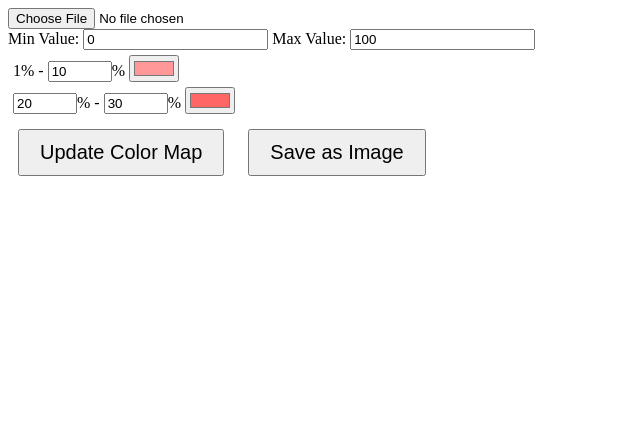
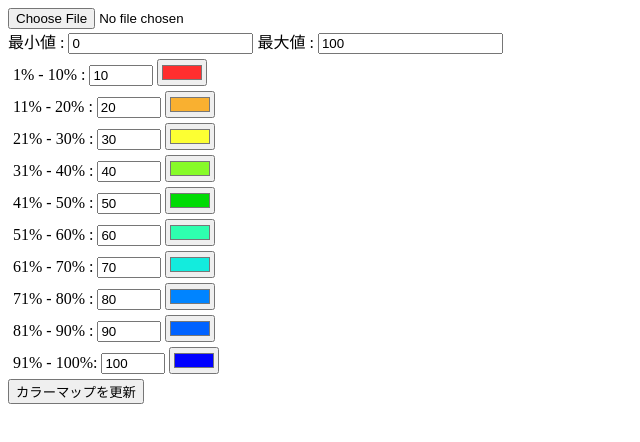
Before and after one commit to ybetti/color2, a plain HTML site: page index.html in a window 1280 px wide. Shown: the whole page, without its empty margins (0-640 px from the left). Drawn offline with nearby package versions, Linux system fonts and the light colour scheme.

Commit message:
Update index.html

```diff
--- a/index.html
+++ b/index.html
@@ -3,7 +3,7 @@
 <head>
     <meta charset="UTF-8">
     <meta name="viewport" content="width=device-width, initial-scale=1.0">
-    <title>CSV to Color Map</title>
+    <title>CSVからColor Map</title>
     <style>
         table {
             border-collapse: collapse;
@@ -16,34 +16,49 @@
         .color-input {
             margin: 5px;
         }
-        .large-button {
-            font-size: 20px;
-            padding: 10px 20px;
-            margin: 10px;
-        }
     </style>
 </head>
 <body>
     <input type="file" id="fileInput" accept=".csv">
     <div>
-        <label for="minValue">Min Value:</label>
+        <label for="minValue">最小値 : </label>
         <input type="number" id="minValue" value="0">
-        <label for="maxValue">Max Value:</label>
+        <label for="maxValue">最大値 : </label>
         <input type="number" id="maxValue" value="100">
     </div>
     <div id="colorSelectors">
         <div class="color-input">
-            <label>1% - <input type="number" id="percent1" min="1" max="100" value="10">%</label>
-            <input type="color" id="color1" value="#ff9999">
+            <label> 1% - 10% : <input type="number" id="range1" value="10" min="1" max="100"> <input type="color" id="color1" value="#ff2e2e"></label>
         </div>
         <div class="color-input">
-            <label><input type="number" id="percent2" min="1" max="100" value="20">% - <input type="number" id="percent3" min="1" max="100" value="30">%</label>
-            <input type="color" id="color2" value="#ff6666">
+            <label>11% - 20% : <input type="number" id="range2" value="20" min="1" max="100"> <input type="color" id="color2" value="#f9b030"></label>
         </div>
-        <!-- 他の範囲の入力フィールドも追加 -->
+        <div class="color-input">
+            <label>21% - 30% : <input type="number" id="range3" value="30" min="1" max="100"> <input type="color" id="color3" value="#fcff33"></label>
+        </div>
+        <div class="color-input">
+            <label>31% - 40% : <input type="number" id="range4" value="40" min="1" max="100"> <input type="color" id="color4" value="#87fb28"></label>
+        </div>
+        <div class="color-input">
+            <label>41% - 50% : <input type="number" id="range5" value="50" min="1" max="100"> <input type="color" id="color5" value="#00db04"></label>
+        </div>
+        <div class="color-input">
+            <label>51% - 60% : <input type="number" id="range6" value="60" min="1" max="100"> <input type="color" id="color6" value="#2effaf"></label>
+        </div>
+        <div class="color-input">
+            <label>61% - 70% : <input type="number" id="range7" value="70" min="1" max="100"> <input type="color" id="color7" value="#13ecdd"></label>
+        </div>
+        <div class="color-input">
+            <label>71% - 80% : <input type="number" id="range8" value="80" min="1" max="100"> <input type="color" id="color8" value="#0084ff"></label>
+        </div>
+        <div class="color-input">
+            <label>81% - 90% : <input type="number" id="range9" value="90" min="1" max="100"> <input type="color" id="color9" value="#0062ff"></label>
+        </div>
+        <div class="color-input">
+            <label>91% - 100%: <input type="number" id="range10" value="100" min="1" max="100"> <input type="color" id="color10" value="#0000ff"></label>
+        </div>
     </div>
-    <button id="updateButton" class="large-button">Update Color Map</button>
-    <button id="saveButton" class="large-button">Save as Image</button>
+    <button id="updateButton">カラーマップを更新</button>
     <div id="colorMap"></div>
 
     <!-- html2canvasライブラリの追加 -->
```
